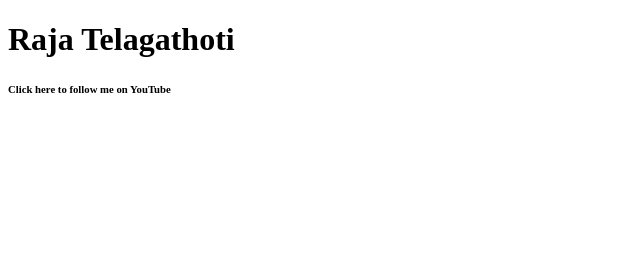
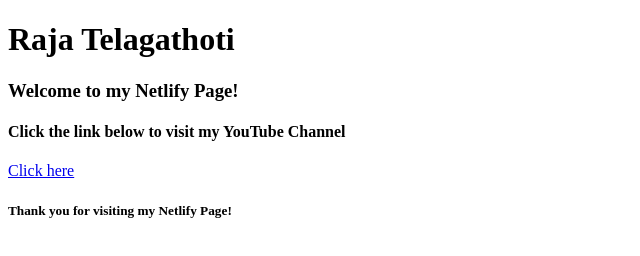
Before and after one commit to rajatelagathoti/YouTube, a plain HTML site: page index.html in a window 1280 px wide. Shown: the whole page, without its empty margins (0-640 px from the left). Drawn offline with Linux system fonts and the light colour scheme.

Commit message:
Update index.html

```diff
--- a/index.html
+++ b/index.html
@@ -2,8 +2,10 @@
 <html>
 <head><title>Raja Telagathoti</title></head>
 <body>
-<h1>Raja Telagathoti<h1>
-<h6>Click here to follow me on YouTube</h6>
-<a href = "https://youtube.com/@rajatelagathoti?si=Fnz0MNXmuweOyU3z"></a>
+<h1>Raja Telagathoti</h1>
+<h3>Welcome to my Netlify Page!</h3>
+<h4>Click the link below to visit my YouTube Channel</h4>
+<a href = "https://youtube.com/@rajatelagathoti?si=eZ_qFw5mA4e_nJRZ">Click here</a>
+<h5>Thank you for visiting my Netlify Page!</h5>
 </body>
 </html>
```
